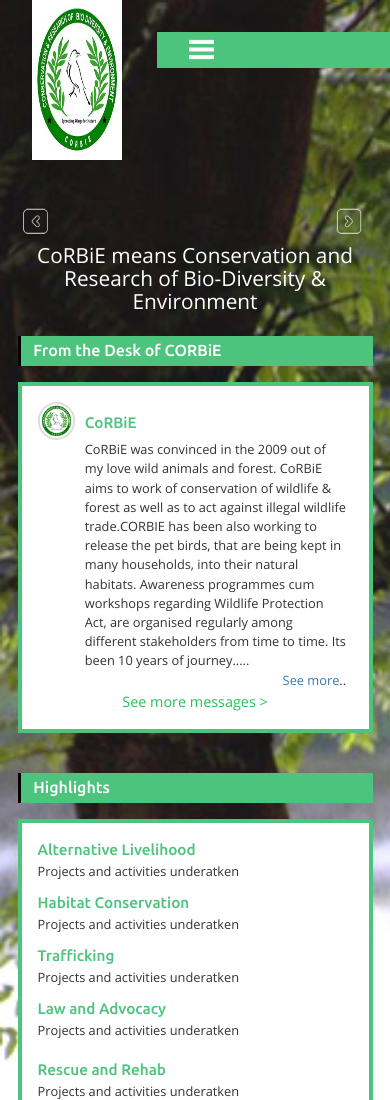
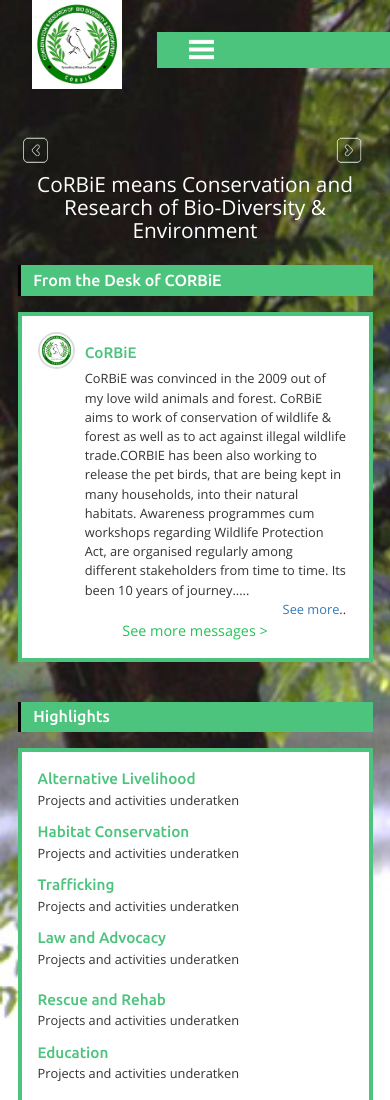
Before and after one commit to corbie2009/corbie_new, a plain HTML site: page index.html in a window 390 px wide. Shown: the top 1100 px of the page. Drawn offline with Linux system fonts and the light colour scheme.

Commit message:
Update index.html
Bug in mobile view. Logo size adjusted.

```diff
--- a/index.html
+++ b/index.html
@@ -47,7 +47,7 @@
 <div class="banner">
 	 	<div class="header">
 			 <div class="logo">
-				 <a href="index.html"><img src="images/icon/logo.jpg" alt="" width="160" height="160"/></a>
+				 <a href="index.html"><img src="images/icon/logo.jpg" alt=""/></a>
              </div>
 			<div class="top-menu">
 				 <span class="menu"></span>
```
